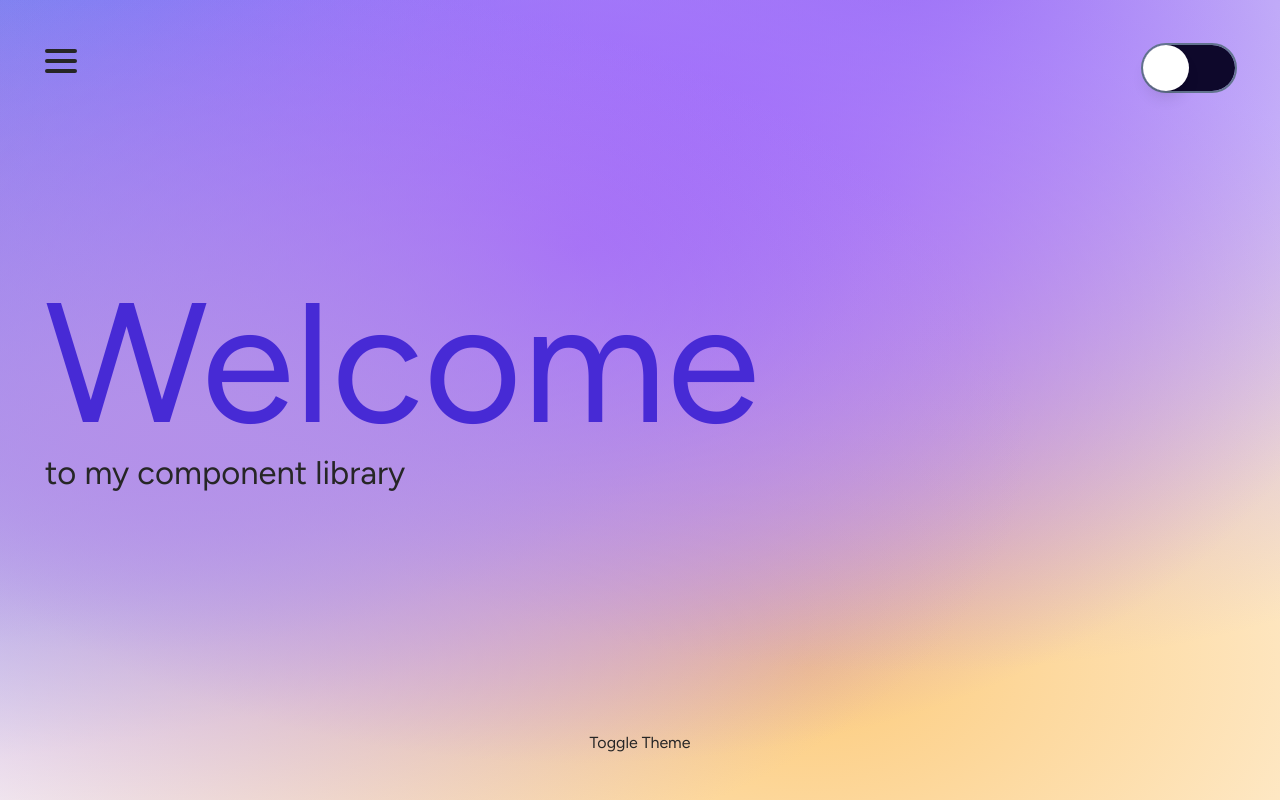
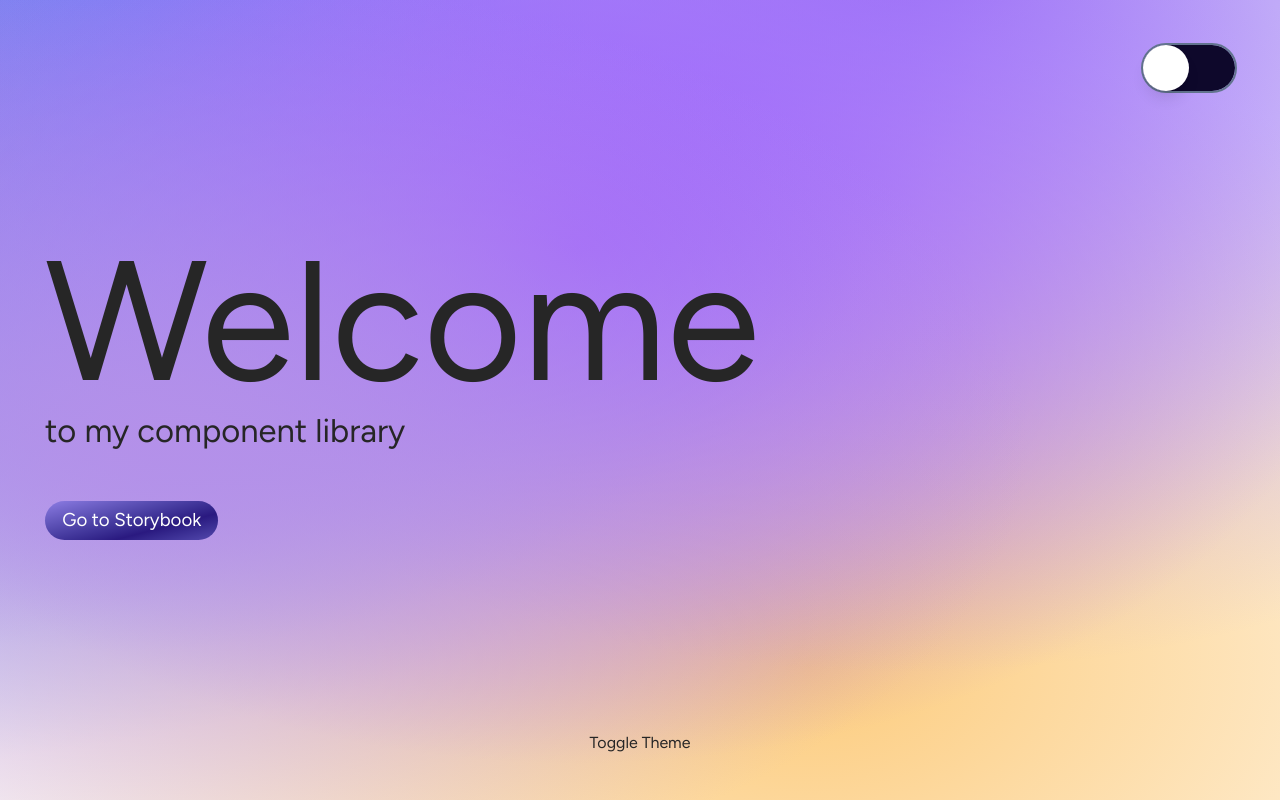
Before and after one commit to marvimarvv/component-library, a Next.js app: page / in a window 1280 px wide. Built offline with nearby package versions, Linux system fonts and the light colour scheme; a web font is replaced by a local one.

Commit message:
Remove unused elements, add netlify package, add ButtonLink

```diff
--- a/next.config.js
+++ b/next.config.js
@@ -1,5 +1,14 @@
 /** @type {import('next').NextConfig} */
 const nextConfig = {
+  turbopack: {
+    rules: {
+      "*.svg": {
+        loaders: ["@svgr/webpack"],
+        as: "*.js",
+      },
+    },
+  },
+
   webpack(config) {
     // Find Next.js's default rule that handles SVGs and exclude them from it
     const fileLoaderRule = config.module.rules.find((rule) =>
--- a/package.json
+++ b/package.json
@@ -21,6 +21,7 @@
     "tailwind-merge": "^3.5.0"
   },
   "devDependencies": {
+    "@netlify/plugin-nextjs": "^5.15.9",
     "@storybook/addon-a11y": "^10.1.11",
     "@storybook/addon-docs": "^10.1.11",
     "@storybook/addon-links": "^10.1.11",
--- a/src/app/globals.css
+++ b/src/app/globals.css
@@ -8,6 +8,25 @@
 @layer base {
   :root {
     interpolate-size: allow-keywords;
+
+    --spacing-fluid-3xs: clamp(0.25rem, 0.213rem + 0.1852vw, 0.375rem);
+    --spacing-fluid-2xs: clamp(0.4375rem, 0.3449rem + 0.463vw, 0.75rem);
+    --spacing-fluid-xs: clamp(0.6875rem, 0.5579rem + 0.6481vw, 1.125rem);
+    --spacing-fluid-s: clamp(0.875rem, 0.6898rem + 0.9259vw, 1.5rem);
+    --spacing-fluid-m: clamp(1.3125rem, 1.0347rem + 1.3889vw, 2.25rem);
+    --spacing-fluid-l: clamp(1.75rem, 1.3796rem + 1.8519vw, 3rem);
+    --spacing-fluid-xl: clamp(2.625rem, 2.0694rem + 2.7778vw, 4.5rem);
+    --spacing-fluid-2xl: clamp(3.5rem, 2.7593rem + 3.7037vw, 6rem);
+    --spacing-fluid-3xl: clamp(5.25rem, 4.1389rem + 5.5556vw, 9rem);
+
+    --spacing-fluid-3xs-2xs: clamp(0.25rem, 0.1019rem + 0.7407vw, 0.75rem);
+    --spacing-fluid-2xs-xs: clamp(0.4375rem, 0.2338rem + 1.0185vw, 1.125rem);
+    --spacing-fluid-xs-s: clamp(0.6875rem, 0.4468rem + 1.2037vw, 1.5rem);
+    --spacing-fluid-s-m: clamp(0.875rem, 0.4676rem + 2.037vw, 2.25rem);
+    --spacing-fluid-m-l: clamp(1.3125rem, 0.8125rem + 2.5vw, 3rem);
+    --spacing-fluid-l-xl: clamp(1.75rem, 0.9352rem + 4.0741vw, 4.5rem);
+    --spacing-fluid-xl-2xl: clamp(2.625rem, 1.625rem + 5vw, 6rem);
+    --spacing-fluid-2xl-3xl: clamp(3.5rem, 1.8704rem + 8.1481vw, 9rem);
   }
 
   @media (prefers-reduced-motion: reduce) {
--- a/src/app/page.tsx
+++ b/src/app/page.tsx
@@ -1,16 +1,17 @@
 "use client";
 
-import MobileNav from "@/components/MobileNav";
 import ModeToggle from "@/components/ModeToggle";
 import ThemeToggle from "@/components/ThemeToggle";
 import { motion } from "framer-motion";
 import { useTheme } from "@/components/ThemeProvider";
+import Button from "@/components/Button";
+import { ButtonLink } from "@/components/ButtonLink";
 
 export default function Home() {
   const { theme } = useTheme() || ({} as { theme: string });
 
   return (
-    <main className="h-screen overflow-y-scroll snap-y snap-mandatory">
+    <main className="h-screen snap-y snap-mandatory">
       <div className="flex h-screen flex-col justify-between p-fluid-m-l snap-start">
         <div className="inset-0 absolute -z-10 bg-background"></div>
         {theme === "gradient-theme" ? (
@@ -26,17 +27,8 @@ export default function Home() {
         ) : (
           ""
         )}
-        <MobileNav
-          links={[
-            { label: "Start", href: "/" },
-            { label: "Buttons", href: "/#buttons" },
-            { label: "Mobile Menu", href: "/#mobile-menu" },
-          ]}
-          backgroundColor="primary-500"
-          className="fixed top-fluid-m-l left-fluid-m-l"
-        />
+        <div className="flex flex-col justify-center h-full gap-fluid-l">
           <motion.h1
-          className="flex flex-col justify-center h-full"
             initial="inital"
             animate="animate"
             transition={{ staggerChildren: 0.5 }}
@@ -51,7 +43,7 @@ export default function Home() {
                   transition: { duration: 1 },
                 },
               }}
-            className="text-fluid-3xl md:text-[170px] text-primary-500 leading-none"
+              className="block text-fluid-3xl md:text-[170px] leading-none"
             >
               Welcome
             </motion.span>
@@ -66,19 +58,22 @@ export default function Home() {
                   transition: { duration: 1 },
                 },
               }}
-            className="text-fluid-l text-background-contrast"
+              className="text-fluid-l text-background-contrast screen-md:pl-8"
             >
               to my component library
             </motion.span>
           </motion.h1>
+          <ButtonLink
+            href="https://..."
+            target="_blank"
+            intent="primary"
+            label="Go to Storybook"
+          />
+        </div>
+
         <ThemeToggle />
         <ModeToggle className="fixed top-fluid-m-l right-fluid-m-l" />
       </div>
-      <div id="buttons" className="h-screen snap-start bg-primary-900"></div>
-      <div
-        id="mobile-menu"
-        className="h-screen snap-start bg-primary-300"
-      ></div>
     </main>
   );
 }
--- a/src/components/Accordion.tsx
+++ b/src/components/Accordion.tsx
@@ -17,7 +17,7 @@ interface AccordionProps {
 const containerStyles =
   "gap-fluid-m grid grid-cols-1 max-w-md md:grid-cols-2 rounded-md w-full group";
 
-const accordionWrapperStyles = "w-full flex flex-col gap-fluid-s";
+const accordionWrapperStyles = "w-full flex flex-col gap-fluid-s min-w-[300px]";
 
 const accordionEntryStyles = cva(
   "group border border-primary-300 dark:border-primary-700 rounded-sm details-content:h-0 details-content:overflow-hidden open:details-content:h-auto details-content:transition-[height_150ms,content-visibility_150ms] details-content:transition-discrete w-full",
@@ -77,7 +77,7 @@ const accordionIconStyles = cva(
 );
 
 const accordionDetailsStyles = cva(
-  "px-fluid-s pb-fluid-s opacity-0 group-open:opacity-100 starting:group-open:opacity-0 transition-opacity duration-300",
+  "pl-[calc(30px + var(--spacing-fluid-s))] pr-fluid-s pb-fluid-s opacity-0 group-open:opacity-100 starting:group-open:opacity-0 transition-opacity duration-300",
   {
     variants: {
       theme: {
--- a/src/components/Button.tsx
+++ b/src/components/Button.tsx
@@ -12,8 +12,8 @@ interface ButtonProps {
   onClick?: () => void;
 }
 
-const buttonStyles = cva(
-  "pointer-cursor rounded-skin font-bold visited:no-underline focus-visible:outline-dashed focus-visible:outline-2 focus-visible:outline-offset-2 focus-visible:outline-primary-500 dark:focus-visible:outline-primary-100 ",
+export const buttonStyles = cva(
+  "w-fit pointer-cursor rounded-skin font-bold visited:no-underline focus-visible:outline-dashed focus-visible:outline-2 focus-visible:outline-offset-2 focus-visible:outline-primary-500 dark:focus-visible:outline-primary-100 ",
   {
     variants: {
       intent: {
--- /dev/null
+++ b/src/components/ButtonLink.tsx
@@ -0,0 +1,44 @@
+"use client";
+
+import NextLink from "next/link";
+import { useTheme } from "./ThemeProvider";
+import { buttonStyles } from "./Button";
+
+interface ButtonLinkProps {
+  intent?: "primary" | "secondary";
+  size?: "small" | "medium" | "large";
+  label: string;
+  fullWidth?: boolean;
+  href: string;
+  target?: "_blank" | "_self" | "_parent" | "_top";
+}
+
+export const ButtonLink = ({
+  intent,
+  size,
+  label,
+  fullWidth,
+  href,
+  target,
+}: ButtonLinkProps) => {
+  const { theme } = useTheme() as unknown as {
+    theme: "gradient-theme" | "neon-theme" | null | undefined;
+  };
+
+  return (
+    <NextLink
+      href={href}
+      target={target}
+      className={buttonStyles({
+        intent,
+        fullWidth,
+        theme,
+        size,
+      })}
+    >
+      {label}
+    </NextLink>
+  );
+};
+
+export default ButtonLink;
```
Also changed, not shown: 1 other file (tests, documents, lock files or other folders). Lines whose indentation alone changed are shown as unchanged.
